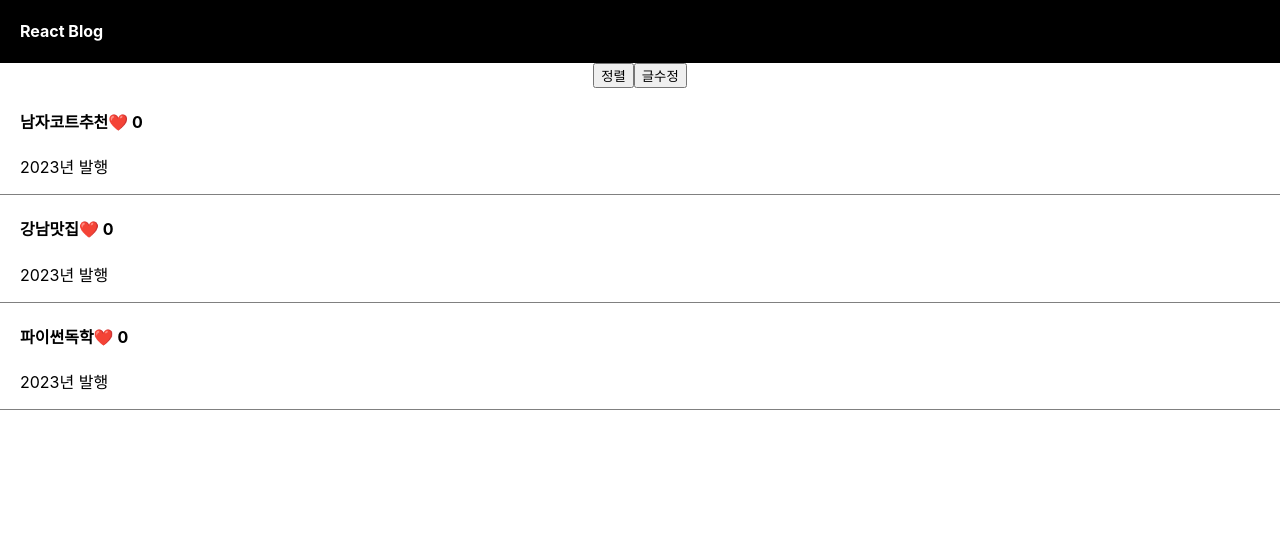
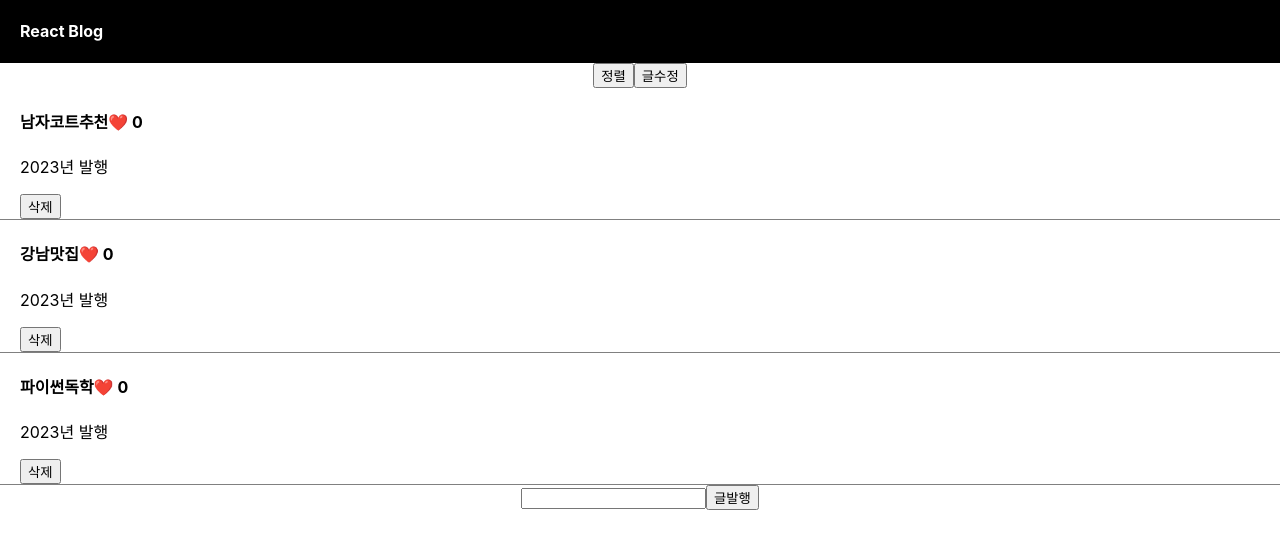
Before and after one commit to PciDeveloper/React-Blog, a React (Create React App) app: page / in a window 1280 px wide. Shown: the top 548 px of the page. Built offline with nearby package versions, Linux system fonts and the light colour scheme.

Commit message:
글 입력 후 발행 기능

```diff
--- a/src/App.js
+++ b/src/App.js
@@ -1,4 +1,5 @@
 
+import React from 'react';
 import './App.css';
 import { useState } from 'react';
 
@@ -15,7 +16,8 @@ function App() {
   let [title, setTitle] = useState(['남자코트추천', '강남맛집', '파이썬독학']);
   let [like, setLike] = useState([0,0,0]);
   let [modal, setModal] = useState(false); // 모달창 디폴트 false
-  let [modalTitle, setModalTitle] = useState(0); // state 위치를 굳이 여기에 만들어야 하는 이유는 98 라인 확인
+  let [modalTitle, setModalTitle] = useState(0); // state 위치를 굳이 여기에 만들어야 하는 이유는 여러 App, Modal 여러 컴포넌트에서 사용하기 위함
+  let [input, setInput] = useState(''); // input 에 입력한 값 저장 state
 
   return (
     <div className="App">
@@ -46,18 +48,43 @@ function App() {
         title.map(function(a, i) {
           return (
             <div className='list' key={ i }>
-              <h4 onClick={ () => { setModal(!modal); setModalTitle(i) }}> { title[i] }
-                <span onClick={ ()=> {
+              <h4 onClick={ () => { setModal(true); setModalTitle(i) }}> { title[i] }
+                <span onClick={ (e)=> {
+                  e.stopPropagation(); // 이벤트 버블링 => 즉, span 태그를 눌렀는데 그 안에 요소인 h4 태그 모달창이 열리는 현상을 막아줌
                   let copy = [...like];
                   copy[i] = copy[i] + 1;
                   setLike(copy)}}>❤️
                 </span> { like[i] }
               </h4>
               <p>2023년 발행</p>
+
+              <button onClick={ () => { // 삭제 버튼을 누르면 동작하는 핸들러
+
+                let copy = [...title];
+
+                // splice 메서드 => array 자료에서 원하는 항목을 삭제할 수 있음
+                // 첫번째 파라미터는 삭제할 index
+                // 두번째 파라미터는 삭제할 요소의 갯수
+                copy.splice(i, 2);
+                setTitle(copy);
+              }}>삭제</button>
             </div>
           )
         })
       }
+
+      {/* input 에 입력한 값을 가져오기 => 파라미터 e 추가 후 e.target.value
+          input 에 입력할 때마다 setInput state 에 저장됨 */}
+      <input onChange={ (e) => {
+        setInput(e.target.value);
+        console.log(input);
+      }} />
+
+      <button onClick={ () => { // input에 글 작성후 글발행 버튼을 눌렀을 때 동작하는 핸들러
+        let copy = [...title]; // 먼저, 글제목 원본 copy
+        copy.unshift(input); // unshift 메서드 => array 배열에 자료 추가하는 함수에 input은 위에서 state 만들어논 입력값 변수명
+        setTitle(copy);
+      }}>글발행</button>
 
       {/* <Component>/</Component> 아래와 같은 방법으로도 사용 가능함 */}
       {/* 동적인 UI 만드는 방법
@@ -69,11 +96,12 @@ function App() {
           // 부모 state 를 자식에게도 사용하게 해주고 싶다면(props) 2번의 step 이 있음
           // 컴포넌트 사용하는 곳에서 자유롭게 작명 해주고 사용하고싶은 state 이름을 적으면 됨
           // 보통 작명은 사용하고자 하는 state 와 동일하게 작명 하는 경우가 있음
-          // 자식 컴포넌트 Modal() 함수에서 파라미터를 추가해줌 보통 props 라고 작명을 많이 함
+          // 자식 컴포넌트 Modal() 함수에서 파라미터를 추가해줌 관례상 props 라고 작명
           // props 전송 사용 방법은 부모 -> 자식만 가능하고 자식 -> 부모는 안됨
-          modal === true ? <Modal modalTitle={ modalTitle } title={ title } /> : null
+          modal === true ? <Modal setTitle={ setTitle } modalTitle={ modalTitle } title={ title } color={ 'orange'} /> : null
         }
 
+        {/* <ClassModal></ClassModal> 옛날 방식 class 를 이용해서 컴포넌트 만들어봤음 */}
     </div>
   );
 }
@@ -93,13 +121,15 @@ function App() {
 // state 를 가져다 쓰려면 props 방식을 사용하면 됨
 // 변수 선언을 const 로 하게되면 console 에 에러 메세지가 찍혀서 좋음
 function Modal(props) {
-  // let [modalTitle, setModalTitle] = useState(0); 이런식으로 여기에 선언해도 되지만
+  // let [modalTitle, setModalTitle] = useState(0); 여기에 선언해도 되지만
+  // state 가 Modal, App 등등 여러곳에서 필요하다면 가장 상위 부모 컨포넌트에 만드는게 좋음
   return (
     <>
-      <div className='modal' style={{ background : 'orange' }}>
+      <div className='modal' style={{ background : props.color }}>
         <h4>{ props.title[props.modalTitle] }</h4>
-        {/** <h4>{ props.title[modalTitle] }</h4> 95번 라인에 state 선언 후 사용해도 되지만,
-          선언한 state가 Modal, App 등등 여러 함수 컴포넌트들에 필요하다면 가장 상위 컴포넌트에 보관하는게 좋음 패륜전송 불륜전송 X */}
+        {/** <h4>{ props.title[modalTitle] }</h4> 96번 라인에 state 선언 후 사용해도 되지만,
+          선언한 state가 Modal, App 등등 여러 함수 컴포넌트들에 필요하다면
+          가장 상위 부모 컴포넌트에 보관하는게 좋음 패륜전송 불륜전송이 안됨 */}
         <p>날짜</p>
         <p>상세내용</p>
         <button>글수정</button>
@@ -108,4 +138,27 @@ function Modal(props) {
   )
 }
 
+// class 로 컴포넌트 만드는 방법 => 예전 스타일임. 요즘은 함수로 컴포넌트 만들어서 사용함
+// class 문법은 변수랑 함수를 많이 보관할 수 있음
+// 3개의 함수를 채워넣고 시작해야함 constructor, super, render
+// class ClassModal extends React.Component {
+//   constructor(props) { // this.
+//     super(props);
+//     this.state = { // class 컴포넌트에서 state 만드는 방법
+//       name : 'park',
+//       age : 20
+//     }
+//   }
+//   render() {
+//     return (
+//       <div>안녕{this.state.name}
+//         <button onClick={ () => {
+//           this.setState( { name : 'kim' } ); // class 컴포넌트에서 state 수정하는 방법
+//         }}>버튼</button>
+//           </div> // object 자료형에서 원하는 데이터 출력하는 방법
+//     )
+//   }
+
+// }
+
 export default App;
```
